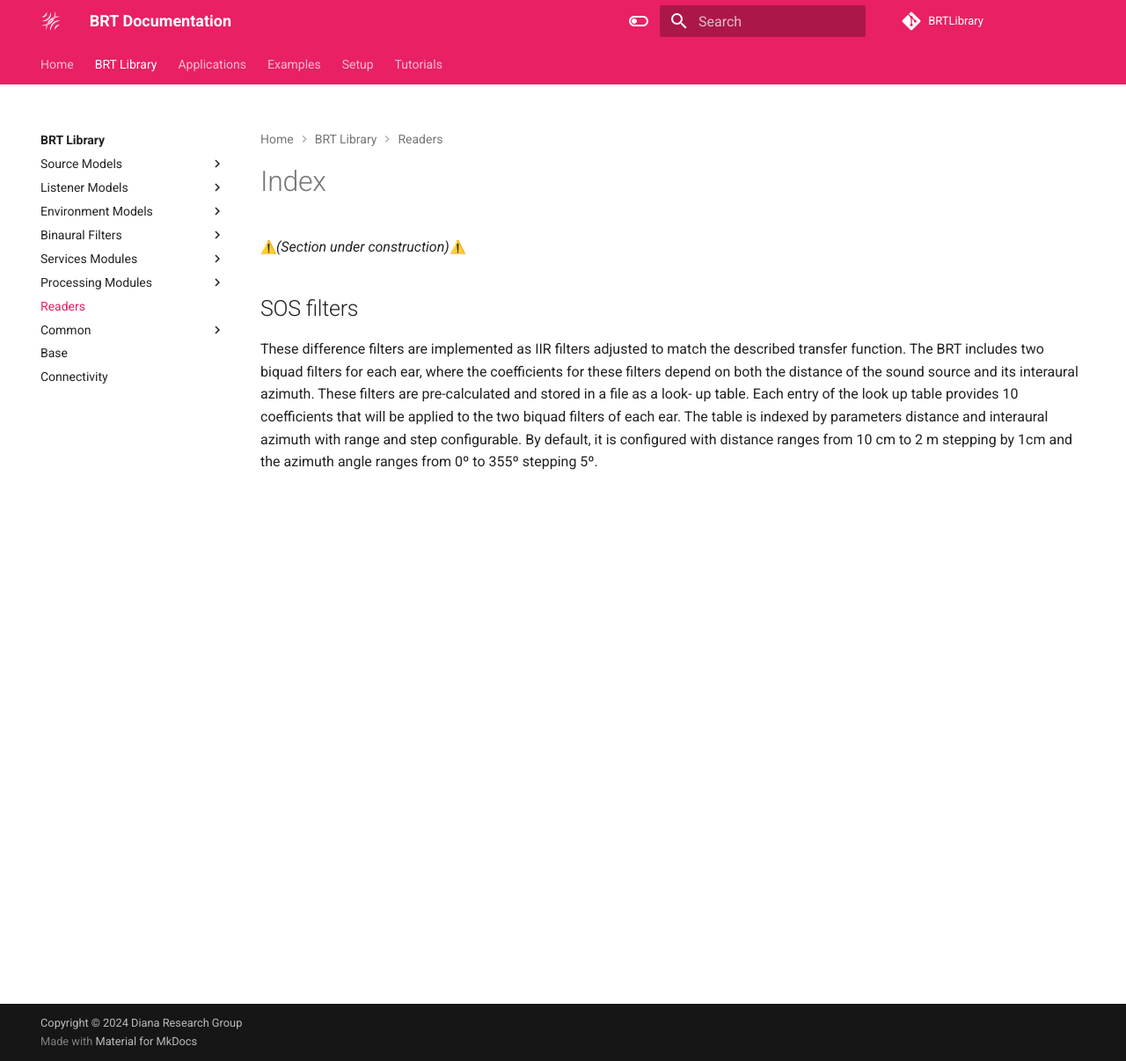
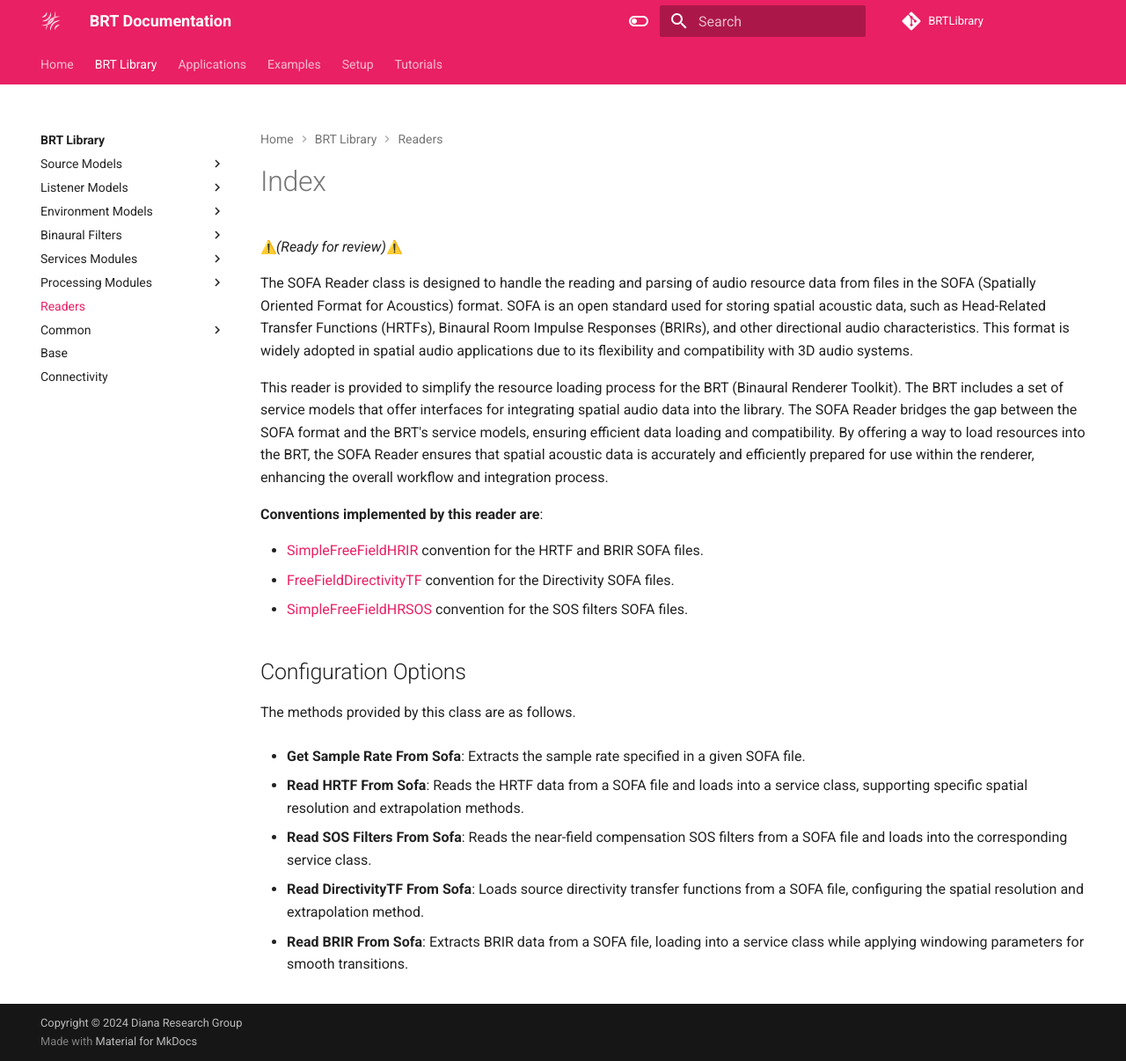
Before and after one commit to GrupoDiana/BRT-Documentation, an MkDocs documentation site: the page built from docs/library/readers/index.md, in a window 1280 px wide and 1206 px high. Shown: the whole window at 88% size. Built offline with MkDocs 1.6.1 and Material for MkDocs 9.7.7, drawn with Linux system fonts in a browser that asks for light colours; emoji names are drawn with the system emoji font; comment, search, counter and statistics services are not loaded.

Commit message:
eat: first draft for the Reader class

```diff
--- a/docs/library/readers/index.md
+++ b/docs/library/readers/index.md
@@ -1,5 +1,27 @@
-:warning:*(Section under construction)*:warning:
+:warning:*(Ready for review)*:warning:
 
-## SOS filters
+The SOFA Reader class is designed to handle the reading and parsing of audio resource data from files in the SOFA (Spatially Oriented Format for Acoustics) format. SOFA is an open standard used for storing spatial acoustic data, such as Head-Related Transfer Functions (HRTFs), Binaural Room Impulse Responses (BRIRs), and other directional audio characteristics. This format is widely adopted in spatial audio applications due to its flexibility and compatibility with 3D audio systems.
 
-These difference filters are implemented as IIR filters adjusted to match the described transfer function. The BRT includes two biquad filters for each ear, where the coefficients for these filters depend on both the distance of the sound source and its interaural azimuth. These filters are pre-calculated and stored in a file as a look- up table. Each entry of the look up table provides 10 coefficients that will be applied to the two biquad filters of each ear. The table is indexed by parameters distance and interaural azimuth with range and step configurable. By default, it is configured with distance ranges from 10 cm to 2 m stepping by 1cm and the azimuth angle ranges from 0º to 355º stepping 5º.
+This reader is provided to simplify the resource loading process for the BRT (Binaural Renderer Toolkit). The BRT includes a set of service models that offer interfaces for integrating spatial audio data into the library. The SOFA Reader bridges the gap between the SOFA format and the BRT's service models, ensuring efficient data loading and compatibility. By offering a way to load resources into the BRT, the SOFA Reader ensures that spatial acoustic data is accurately and efficiently prepared for use within the renderer, enhancing the overall workflow and integration process.
+
+**Conventions implemented by this reader are**:
+
+
+- <a href="https://www.sofaconventions.org/mediawiki/index.php/SimpleFreeFieldHRIR" target="_blank">SimpleFreeFieldHRIR</a> convention for the HRTF and BRIR SOFA files.
+- <a href="https://www.sofaconventions.org/mediawiki/index.php/FreeFieldDirectivityTF" target="_blank">FreeFieldDirectivityTF</a> convention for the Directivity SOFA files.
+- <a href="https://www.sofaconventions.org/mediawiki/index.php/SimpleFreeFieldHRSOS" target="_blank">SimpleFreeFieldHRSOS</a> convention for the SOS filters SOFA files.
+
+
+## Configuration Options
+
+The methods provided by this class are as follows.
+
+- **Get Sample Rate From Sofa**: Extracts the sample rate specified in a given SOFA file.
+
+- **Read HRTF From Sofa**: Reads the HRTF data from a SOFA file and loads into a service class, supporting specific spatial resolution and extrapolation methods.
+
+- **Read SOS Filters From Sofa**: Reads the near-field compensation SOS filters from a SOFA file and loads into the corresponding service class.
+
+- **Read DirectivityTF From Sofa**: Loads source directivity transfer functions from a SOFA file, configuring the spatial resolution and extrapolation method.
+
+- **Read BRIR From Sofa**: Extracts BRIR data from a SOFA file, loading into a service class while applying windowing parameters for smooth transitions.
```
